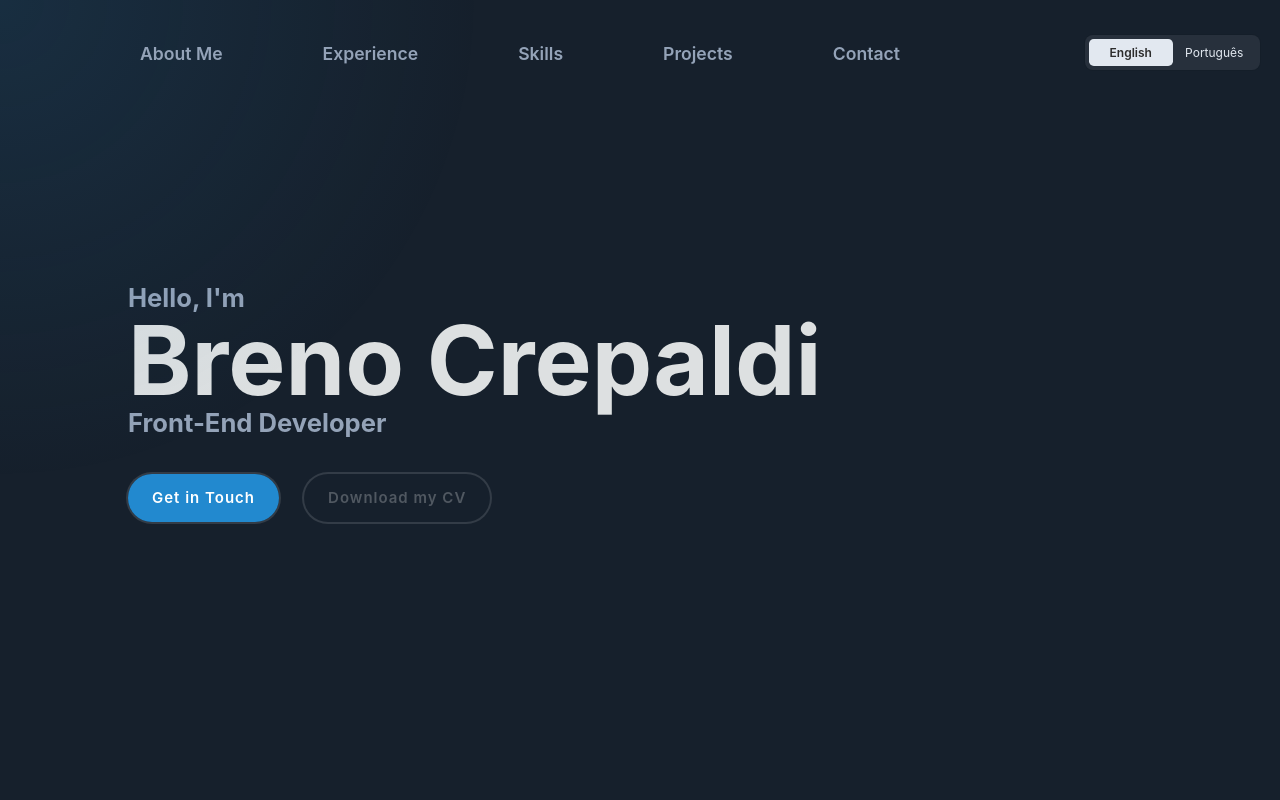
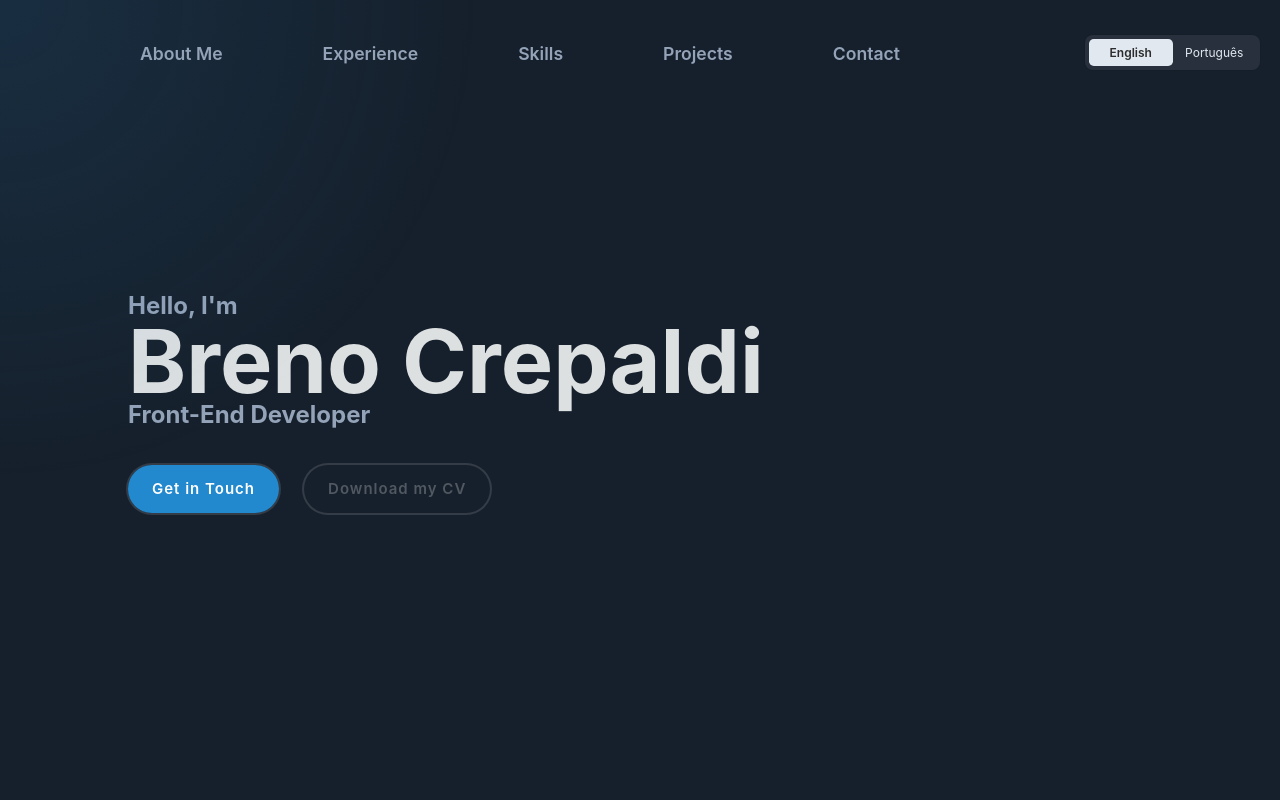
Before and after one commit to brenocrepaldi/portfolio, a React (Vite) app: page / in a window 1280 px wide. Shown: the top 800 px of the page. Built offline with nearby package versions, Linux system fonts and the light colour scheme.

Commit message:
Home page style

```diff
--- a/src/components/home-page/css/index.css
+++ b/src/components/home-page/css/index.css
@@ -13,13 +13,13 @@
 }
 
 h1 {
-	font-size: 6em;
+	font-size: 5.5em;
 	margin: -35px 0px;
 }
 
 h2,
 .subtitle {
-	font-size: 1.6em;
+	font-size: 1.5em;
 	color: var(--text-light-color);
 }
 
```
